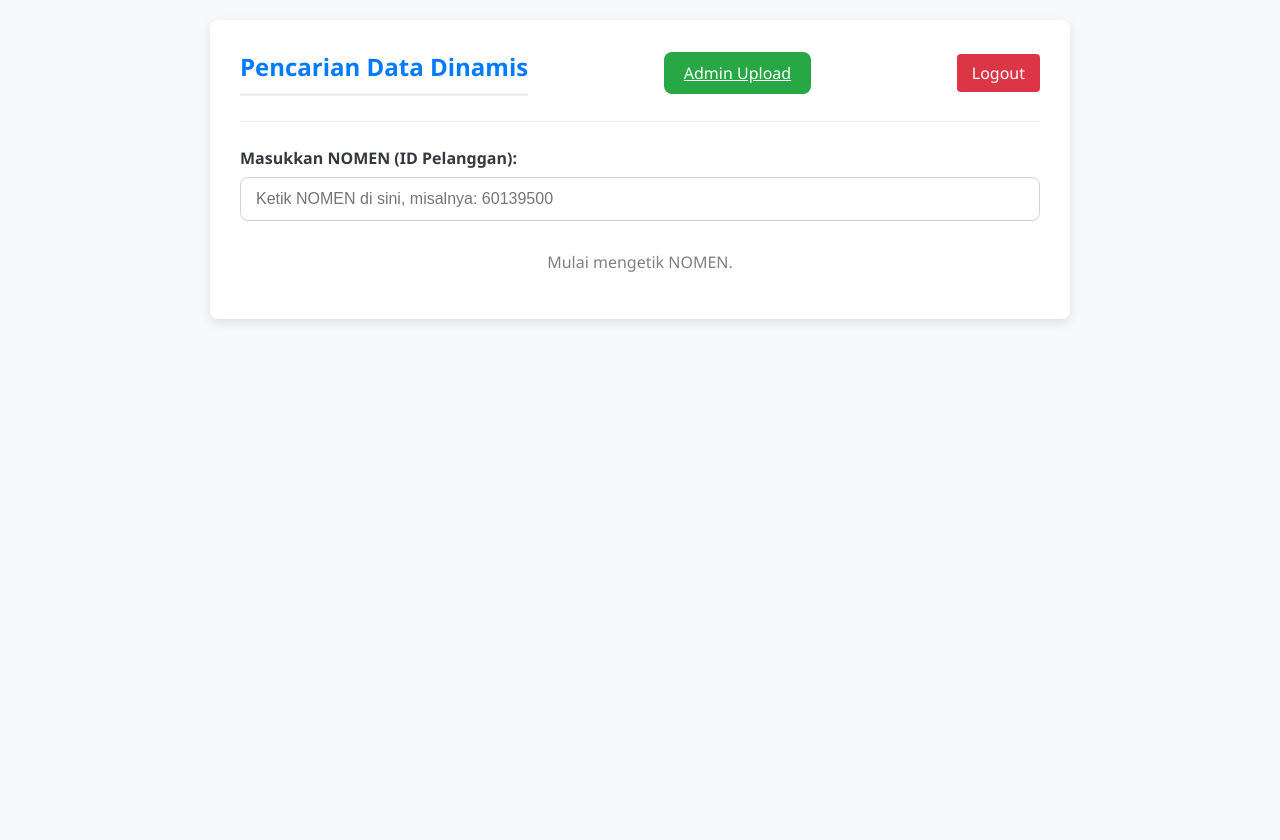
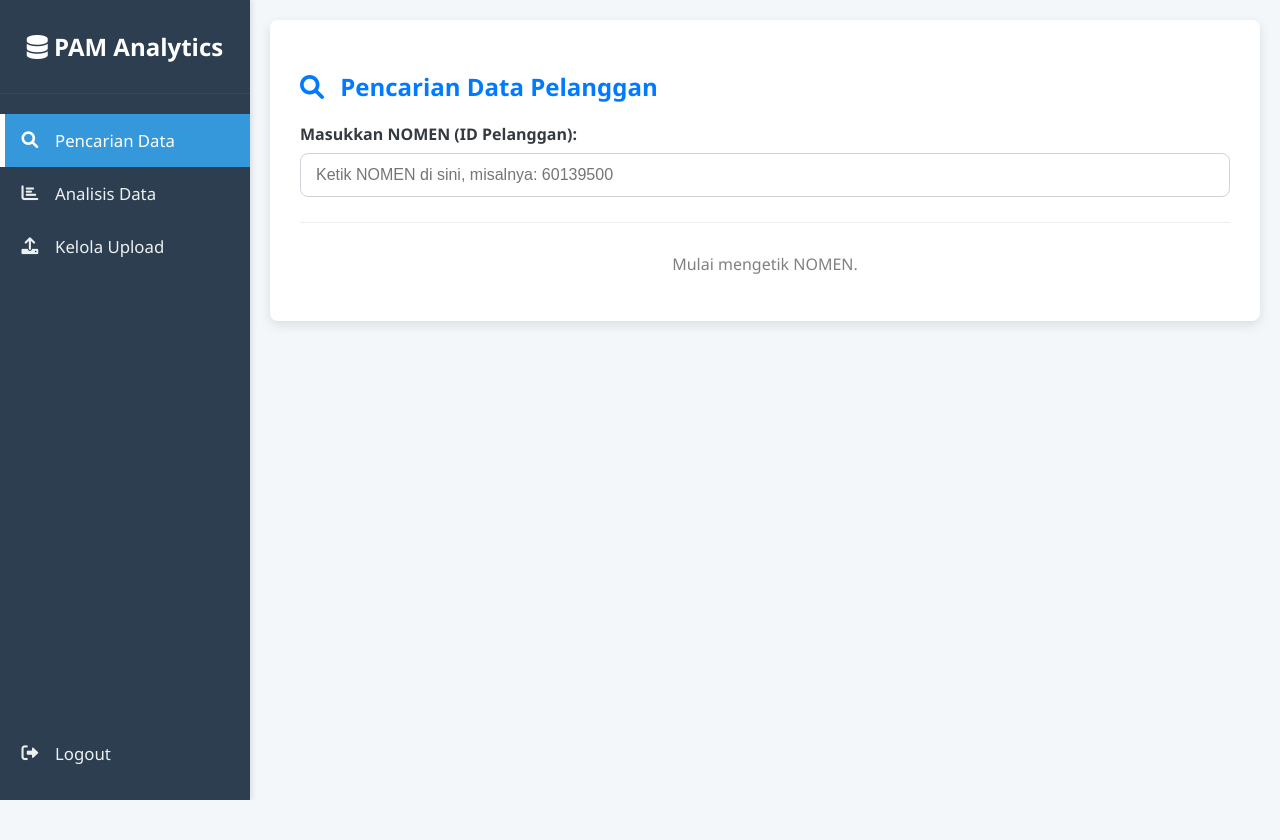
Before and after one commit to krackxor/PAM, a Flask app: page / in a window 1280 px wide. After the commit the page ends 800 px from the top, so only its background shows below. Run offline with Flask 3, Linux system fonts and the light colour scheme; the visitor is signed in with stand-in values (Sample User, id 1).

Commit message:
Update index.html

```diff
--- a/templates/index.html
+++ b/templates/index.html
@@ -1,72 +1,9 @@
-<!DOCTYPE html>
-<html lang="id">
-<head>
-    <meta charset="UTF-8">
-    <meta name="viewport" content="width=device-width, initial-scale=1.0">
-    <title>Pencarian Data Dinamis (MongoDB)</title>
+{% extends "base.html" %}
 
-    <style>
-        :root {
-            --primary-color: #007bff;
-            --secondary-color: #28a745;
-            --bg-color: #f8f9fa;
-            --card-bg: #ffffff;
-            --text-color: #343a40;
-            --shadow: 0 4px 12px rgba(0, 0, 0, 0.1);
-            --border-radius: 8px;
-        }
+{% block title %}Pencarian Data{% endblock %}
 
-        body {
-            font-family: 'Segoe UI', Tahoma, Geneva, Verdana, sans-serif;
-            background-color: var(--bg-color);
-            color: var(--text-color);
-            margin: 0;
-            padding: 20px;
-            display: flex;
-            justify-content: center;
-            align-items: flex-start;
-            min-height: 100vh;
-        }
-
-        .container {
-            width: 100%;
-            max-width: 800px;
-            background-color: var(--card-bg);
-            padding: 30px;
-            border-radius: var(--border-radius);
-            box-shadow: var(--shadow);
-        }
-
-        h2 {
-            color: var(--primary-color);
-            text-align: center;
-            margin-bottom: 25px;
-            border-bottom: 3px solid #eee;
-            padding-bottom: 10px;
-        }
-
-        .upload-section {
-            border: 1px dashed #ced4da;
-            padding: 20px;
-            border-radius: var(--border-radius);
-            margin-bottom: 30px;
-            text-align: center;
-        }
-
-        /* Tombol & Input */
-        input[type="file"] { margin-bottom: 10px; }
-        .btn-upload {
-            background-color: var(--secondary-color);
-            color: white;
-            border: none;
-            padding: 10px 20px;
-            border-radius: var(--border-radius);
-            cursor: pointer;
-            transition: background-color 0.3s;
-        }
-        .btn-upload:hover { background-color: #1e7e34; }
-        #uploadStatus { margin-top: 15px; font-weight: 500; }
-
+{% block custom_styles %}
+/* Custom CSS Khusus untuk Halaman Pencarian */
 .input-group {
     margin-bottom: 20px;
     display: flex;
@@ -75,16 +12,15 @@
 label {
     font-weight: 600;
     margin-bottom: 8px;
-            color: var(--text-color);
 }
 #nomenInput {
     padding: 12px 15px;
     border: 1px solid #ced4da;
-            border-radius: var(--border-radius);
+    border-radius: var(--border-radius); /* Menggunakan variabel dari base.html */
     font-size: 16px;
-            transition: border-color 0.3s, box-shadow 0.3s;
     width: 100%;
     box-sizing: border-box;
+    transition: border-color 0.3s, box-shadow 0.3s;
 }
 #nomenInput:focus {
     border-color: var(--primary-color);
@@ -92,9 +28,10 @@
     outline: none;
 }
 
-        /* Kartu Hasil Dinamis */
-        #hasilPencarian { margin-top: 30px; transition: opacity 0.5s ease-in-out; }
-
+#hasilPencarian {
+    margin-top: 30px;
+    transition: opacity 0.5s ease-in-out;
+}
 .result-card {
     background-color: #f1f8ff;
     border-left: 5px solid var(--primary-color);
@@ -102,9 +39,7 @@
     border-radius: var(--border-radius);
     margin-bottom: 15px;
     box-shadow: 0 2px 4px rgba(0, 0, 0, 0.05);
-            animation: fadeIn 0.5s ease-out;
 }
-
 /* Grid untuk Detail Data */
 .result-detail {
     display: grid;
@@ -112,85 +47,36 @@
     gap: 5px 15px;
     font-size: 15px;
 }
-        .detail-key { font-weight: 600; color: var(--text-color); }
-        .detail-value { color: #555; }
-
+.detail-key {
+    font-weight: 600;
+    color: var(--text-color);
+}
+.detail-value {
+    color: #555;
+}
 .no-result {
     color: #dc3545;
     padding: 15px;
     border: 1px dashed #dc3545;
     border-radius: var(--border-radius);
     text-align: center;
-            font-weight: 500;
-            animation: bounceIn 0.5s ease-out;
 }
+{% endblock %}
 
-        /* Keyframes untuk Animasi Dinamis */
-        @keyframes fadeIn { from { opacity: 0; transform: translateY(10px); } to { opacity: 1; transform: translateY(0); } }
-        @keyframes bounceIn { from { opacity: 0; transform: scale(0.9); } to { opacity: 1; transform: scale(1); } }
-
-        /* Header dan Kontrol Logout */
-        .header-controls {
-            display: flex;
-            justify-content: space-between;
-            align-items: center;
-            margin-bottom: 20px;
-        }
-        .btn-logout {
-            background-color: #dc3545;
-            color: white;
-            border: none;
-            padding: 8px 15px;
-            border-radius: 4px;
-            text-decoration: none;
-            transition: background-color 0.3s;
-        }
-        .btn-logout:hover { background-color: #c82333; }
-        .alert-success {
-            background-color: #d4edda;
-            color: #155724;
-            padding: 10px;
-            margin-bottom: 15px;
-            border-radius: 4px;
-            text-align: center;
-        }
-    </style>
-</head>
-<body>
-
-    <div class="container">
-        <div class="header-controls">
-            <h2 style="margin: 0;">Pencarian Data Dinamis</h2>
-
-            {% if current_user.is_admin %}
-                <a href="{{ url_for('admin_upload_page') }}" class="btn-upload" style="margin-right: 10px;">Admin Upload</a>
-            {% endif %}
-
-            <a href="{{ url_for('logout') }}" class="btn-logout">Logout</a>
-        </div>
-
-        {% with messages = get_flashed_messages(with_categories=true) %}
-            {% if messages %}
-                {% for category, message in messages %}
-                    {% if category == 'success' %}
-                        <div class="alert-success">{{ message }}</div>
-                    {% else %}
-                        <div class="no-result" style="color: #856404; background-color: #fff3cd; border-color: #ffeeba;">{{ message }}</div>
-                    {% endif %}
-                {% endfor %}
-            {% endif %}
-        {% endwith %}
-
-        <hr style="border: 0; border-top: 1px solid #eee; margin: 25px 0;">
+{% block content %}
+    <h2 style="text-align: left; border-bottom: none; margin-bottom: 20px; color: var(--primary-color);">
+        <i class="fas fa-search" style="margin-right: 10px;"></i> Pencarian Data Pelanggan
+    </h2>
 
     <div class="input-group">
         <label for="nomenInput">Masukkan NOMEN (ID Pelanggan):</label>
         <input type="text" id="nomenInput" placeholder="Ketik NOMEN di sini, misalnya: 60139500">
     </div>
 
+    <hr style="border: 0; border-top: 1px solid #eee; margin: 25px 0;">
+
     <div id="hasilPencarian">
         <p style="color: gray; text-align: center;">Mulai mengetik NOMEN.</p>
-        </div>
     </div>
 
     <script>
@@ -213,6 +99,7 @@
                 const hasilFilter = await response.json();
 
                 if (response.status === 401) {
+                    // Jika sesi habis
                     window.location.href = '/login';
                     return;
                 }
@@ -261,6 +148,4 @@
 
         inputElement.addEventListener('input', cariDataNomen);
     </script>
-
-</body>
-</html>
+{% endblock %}
```
Lines whose indentation alone changed are shown as unchanged.
